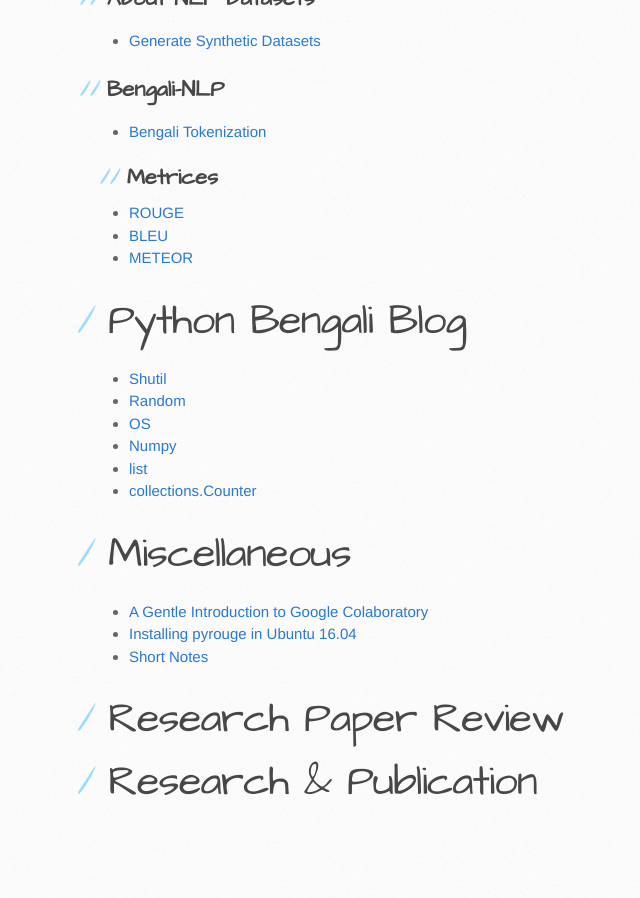
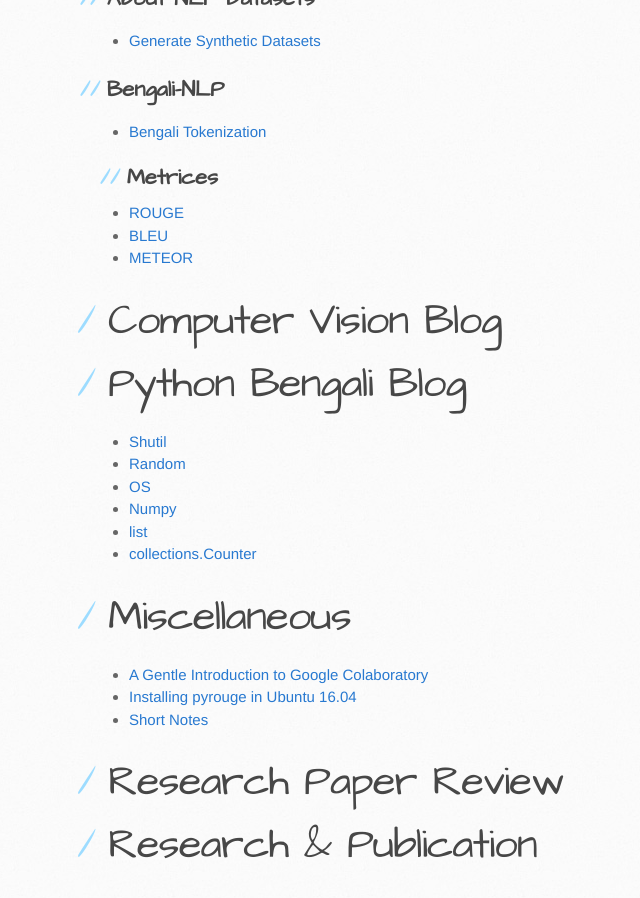
Before and after one commit to sagorbrur/sagorbrur.github.io, a Jekyll site: the page built from index.md, in a window 1280 px wide and 900 px high, scrolled down 656 px. Shown: the whole window, without its empty margins (61-701 px from the left). Built offline with Jekyll 4.4.1, drawn with Linux system fonts in a browser that asks for light colours; our own code applies the rules of GitHub Pages for plain Markdown files; before the commit the page ends 1493 px from its top, so only the background shows below that.

Commit message:
Update index.md

```diff
--- a/index.md
+++ b/index.md
@@ -22,6 +22,8 @@
 * [METEOR](meteor.md)
 
 
+# Computer Vision Blog
+
 
 # Python Bengali Blog
 * [Shutil](python_bn/shutil.md)
```
